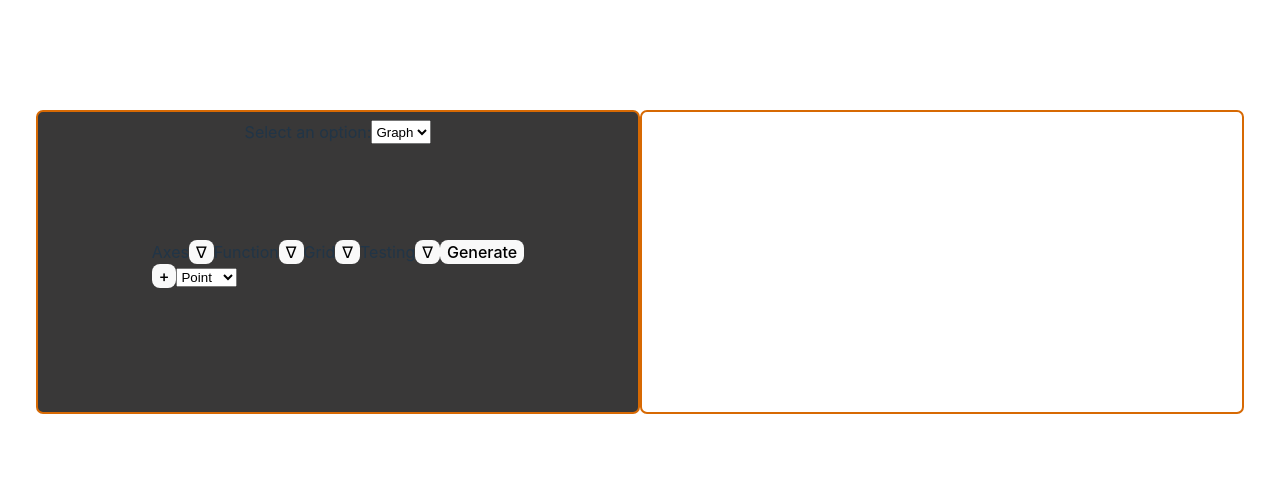
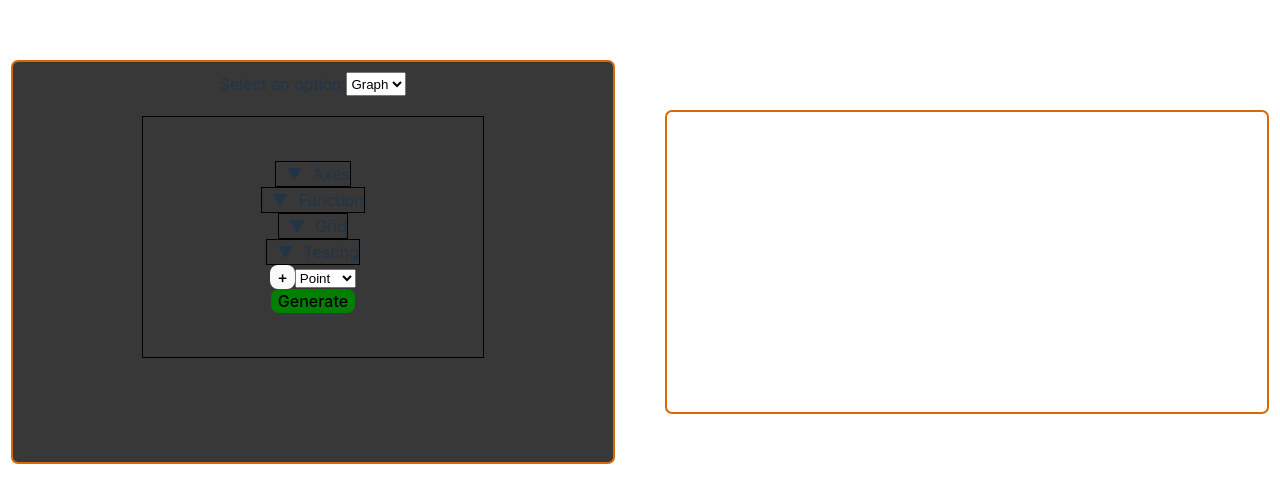
Before and after one commit to DavidovQC/Poly_Tikz_Frontend, a React (Vite) app: page / in a window 1280 px wide. Shown: the part 138-640 px from the top of the page. Built offline with nearby package versions, Linux system fonts and the light colour scheme.

Commit message:
final before code restructure and reorganization

```diff
--- a/components/Dropdown.jsx
+++ b/components/Dropdown.jsx
@@ -1,6 +1,7 @@
 import { useState } from "react";
+import "../styles/dropdown-styles.css";
 
-function Dropdown({ children }) {
+function Dropdown({ children, label }) {
     const [display, setDisplay] = useState(false);
     function handleDisplayChange() {
         setDisplay(!display);
@@ -8,10 +9,18 @@ function Dropdown({ children }) {
     }
 
     return (
-        <>
-            <button onClick={handleDisplayChange}>∇</button>
-            {display && <div className="dropdown-container">{children}</div>}
-        </>
+        <div className="dropdown-container">
+            <div className="dropdown-title-container">
+                <div className="arrow" onClick={handleDisplayChange}>
+                    ▼
+                </div>
+
+                {label}
+            </div>
+            {display && (
+                <div className="dropdown-elements-container">{children}</div>
+            )}
+        </div>
     );
 }
 
--- a/components/GraphComponent.jsx
+++ b/components/GraphComponent.jsx
@@ -1,11 +1,8 @@
 import { useContext, useState } from "react";
-import "./styles/main-options-container-styles.css";
-import SVGButton from "./SVGButton";
-import SVGButtonArray from "./SVGButtonArray";
 import Dropdown from "./Dropdown";
 import { AppContext } from "../src/AppContext";
-import { svgData } from "../assets/SVGButtonData";
 import { useRef } from "react";
+import "../styles/graph-component-styles.css";
 
 function GraphComponent() {
     const { mySVG, setMySVG } = useContext(AppContext);
@@ -59,9 +56,8 @@ function GraphComponent() {
 
     return (
         <>
-            <div>
-                Axes
-                <Dropdown>
+            <div className="graph-component-container">
+                <Dropdown label="Axes">
                     <div className="Axis-options">
                         <button onClick={handleGraphTypeChange} value={"Cross"}>
                             Cross
@@ -74,8 +70,7 @@ function GraphComponent() {
                         </button>
                     </div>
                 </Dropdown>
-                Function
-                <Dropdown>
+                <Dropdown label="Function">
                     <div>
                         <label>f(x) = </label>
                         <input
@@ -84,13 +79,12 @@ function GraphComponent() {
                         ></input>
                     </div>
                 </Dropdown>
-                Grid
-                <Dropdown>
+                <Dropdown label="Grid">
                     <div className="Grid-options">
                         <label>grid</label>
                         <input
                             type="checkbox"
-                            value="Grid"
+                            checked={gridOn}
                             onClick={handleGridChange}
                         ></input>
 
@@ -98,11 +92,9 @@ function GraphComponent() {
                         <input type="number" id="x-axis-scale"></input>
                     </div>
                 </Dropdown>
-                Testing
-                <Dropdown>
+                <Dropdown label="Testing">
                     <button onClick={PostTest}>Show Current Test</button>
                 </Dropdown>
-                <button onClick={GenerateGraph}>Generate</button>
                 <div className="Add-layer">
                     <button>+</button>
                     <select>
@@ -111,6 +103,9 @@ function GraphComponent() {
                         <option value="Shape">Shape</option>
                     </select>
                 </div>
+                <button className="generate-button" onClick={GenerateGraph}>
+                    Generate
+                </button>
             </div>
         </>
     );
--- a/components/styles/SVG-container.css
+++ b/components/styles/SVG-container.css
@@ -3,8 +3,9 @@
     background-color: white;
     justify-content: center;
     align-items: center;
-    height: 300px;
-    width: 600px;
+    min-height: 300px;
+    min-width: 600px;
     border-radius: 7px;
     border: 2px solid rgb(215, 105, 3);
+    margin-left: 50px;
 }
--- a/components/styles/main-dynamic-dropdown-styles.css
+++ b/components/styles/main-dynamic-dropdown-styles.css
@@ -1,7 +1,7 @@
 .options-container {
     background-color: rgb(57, 56, 56);
-    height: 300px;
-    width: 600px;
+    min-height: 400px;
+    min-width: 600px;
     border-radius: 7px;
     border: 2px solid rgb(215, 105, 3);
 }
@@ -9,12 +9,10 @@
 .selection-container {
     display: flex;
     justify-content: center;
-    padding-top: 1vh;
+    padding-top: 10px;
 }
 
 .to-center {
-    height: 80%;
-    width: 100%;
     display: flex;
     justify-content: center;
     align-items: center;
--- /dev/null
+++ b/styles/dropdown-styles.css
@@ -0,0 +1,21 @@
+button {
+    outline: none;
+}
+
+.arrow {
+    margin-right: 10px;
+    margin-left: 10px;
+}
+
+.arrow:hover {
+    cursor: pointer;
+}
+
+.dropdown-container {
+    border: 1px solid black;
+}
+
+.dropdown-title-container {
+    display: flex;
+    /* border: 1px solid black; */
+}
--- /dev/null
+++ b/styles/graph-component-styles.css
@@ -0,0 +1,16 @@
+.generate-button {
+    background-color: green;
+}
+
+.graph-component-container {
+    /* background-color: rgb(33, 33, 33); */
+    border: black solid 1px;
+    min-height: 200px;
+    min-width: 300px;
+    display: flex;
+    flex-direction: column;
+    justify-content: center;
+    align-items: center;
+    margin: 20px;
+    padding: 20px;
+}
```
Also changed, not shown: src/App.jsx (+15 -9 lines), styles/dropdown-input-styles.css (added).
